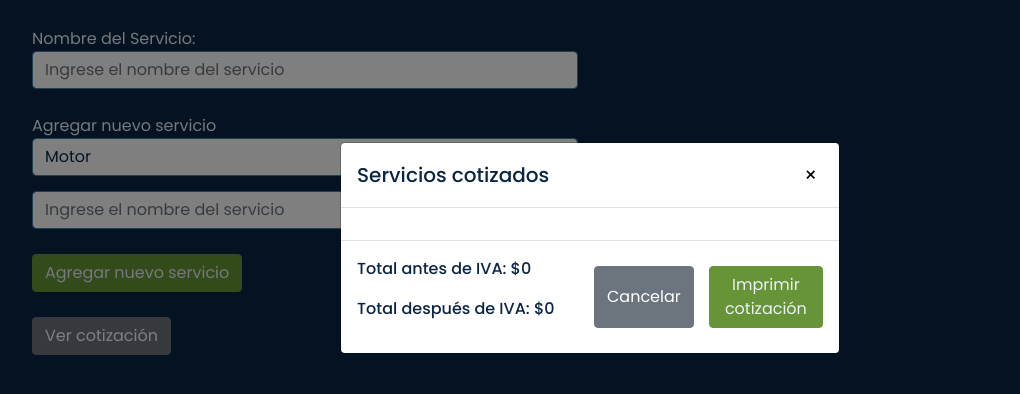
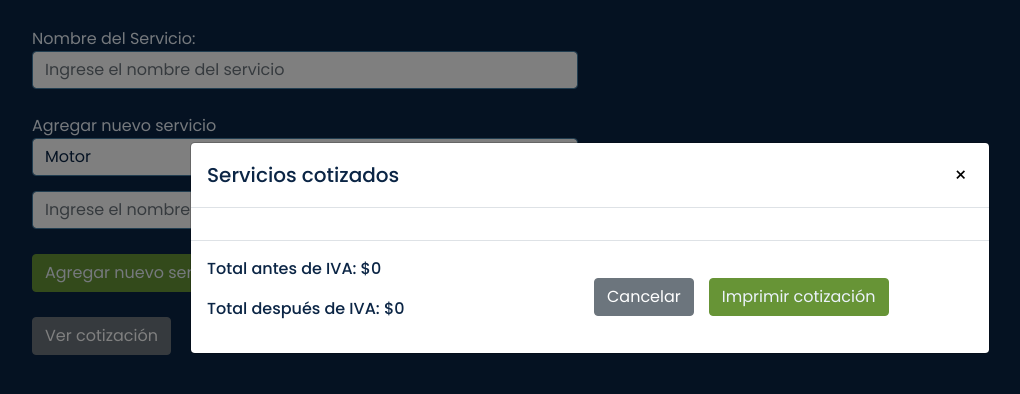
Before and after one commit to ramondiaz21/mtz-servicios, a plain HTML site: page index.html in a window 1280 px wide. Both pictures are taken after a click on the button "Ver cotización". Shown: the part 152-546 px from the top of the page, without its empty margins (50-1070 px from the left). Drawn offline with nearby package versions, Linux system fonts and the light colour scheme.

Commit message:
bigger modal dialog

```diff
--- a/estilo.css
+++ b/estilo.css
@@ -128,6 +128,10 @@ p {
   color: #0b2545;
 }
 
+.modal-dialog {
+  max-width: 800px;
+}
+
 @media (max-width: 767.98px) {
   .wrapper {
     flex-direction: column;
```
